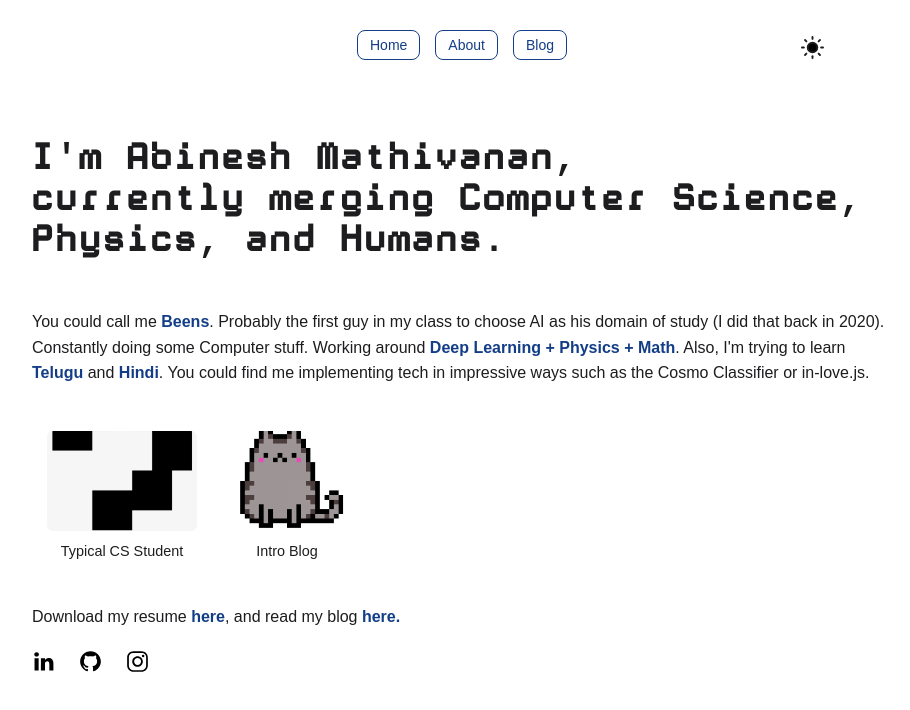
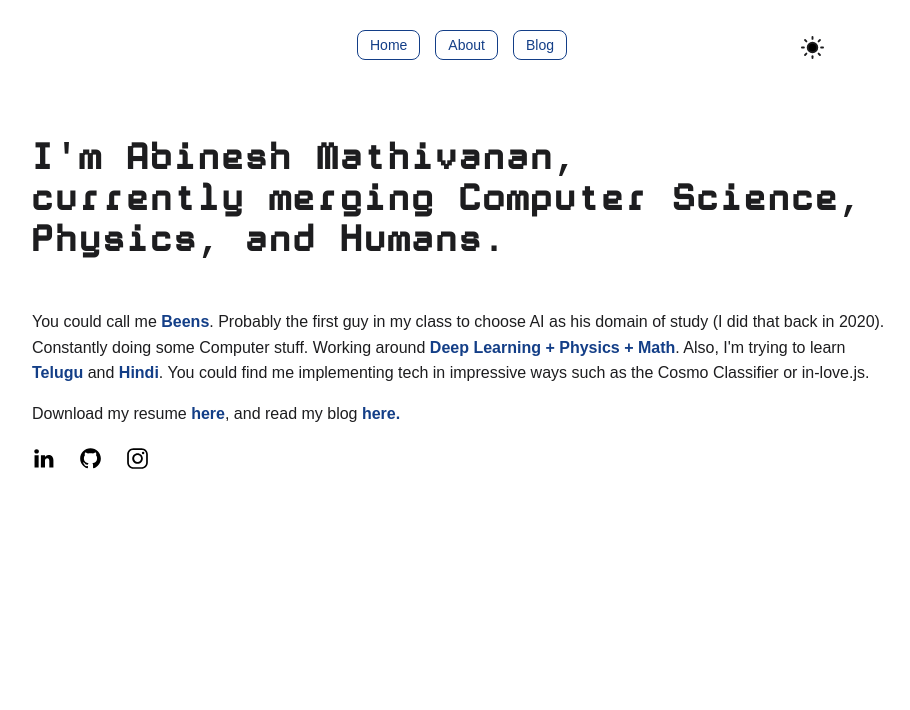
Before and after one commit to Abinesh-Mathivanan/Abinesh-Mathivanan.github.io, a website: page index.html in a window 1280 px wide. Shown: the whole page, without its empty margins (178-1088 px from the left). Drawn offline with nearby package versions, Linux system fonts and the light colour scheme.

```diff
--- a/index.html
+++ b/index.html
@@ -52,18 +52,6 @@
                 You could find me implementing tech in impressive ways such as the Cosmo Classifier or in-love.js.
             </p>
 
-            <div class="recent-blogs">
-                <div class="blog-tabs">
-                    <div class="blog-tab" onclick="displayBlog('/blogs/typical-cs.md')">
-                        <img src="images/pixel-ques.png" alt="Blog thumbnail" width="200" height="200">
-                        <span style="font-family: Arial, Helvetica, sans-serif;">Typical CS Student</span>
-                    </div>
-                    <div class="blog-tab" onclick="displayBlog('/blogs/beens-blog.md')">
-                        <img src="images/pix-cat.png" alt="Blog thumbnail" width="200" height="200">
-                        <span style="font-family: Arial, Helvetica, sans-serif;">Intro Blog</span>
-                    </div>
-                </div>
-            </div>
 
             <p style="font-family: Arial, sans-serif;">
                 Download my resume <a href="assets/abinesh_resume.pdf" target="_blank" style="font-weight: bold; text-decoration: none;">here</a>,
--- a/style.css
+++ b/style.css
@@ -695,6 +695,8 @@
     padding: 15px;
     border-radius: 8px;
     background-color: transparent;
+    display: flex;
+    flex-direction: column;
 }
 .blog-tabs {
     display: flex;
```
